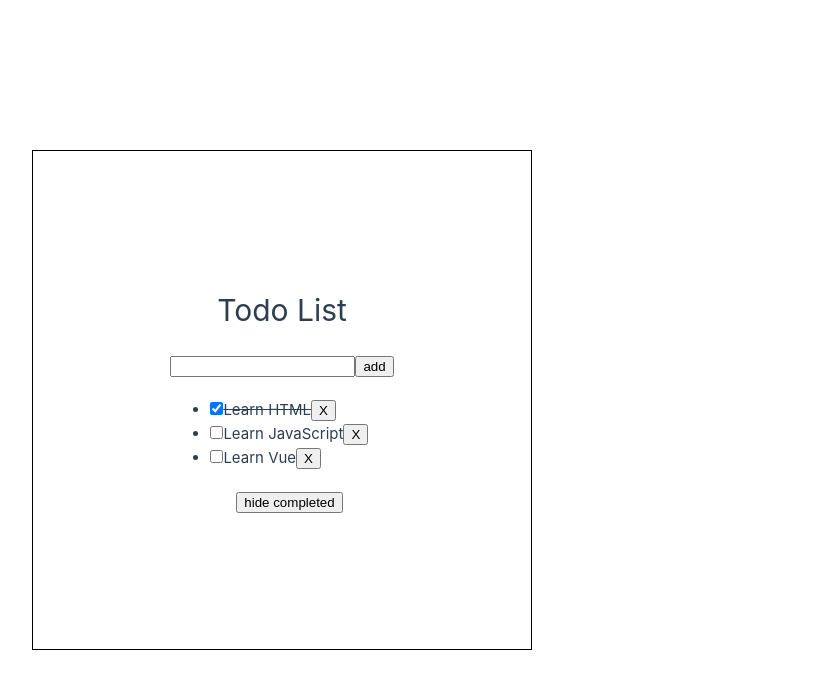
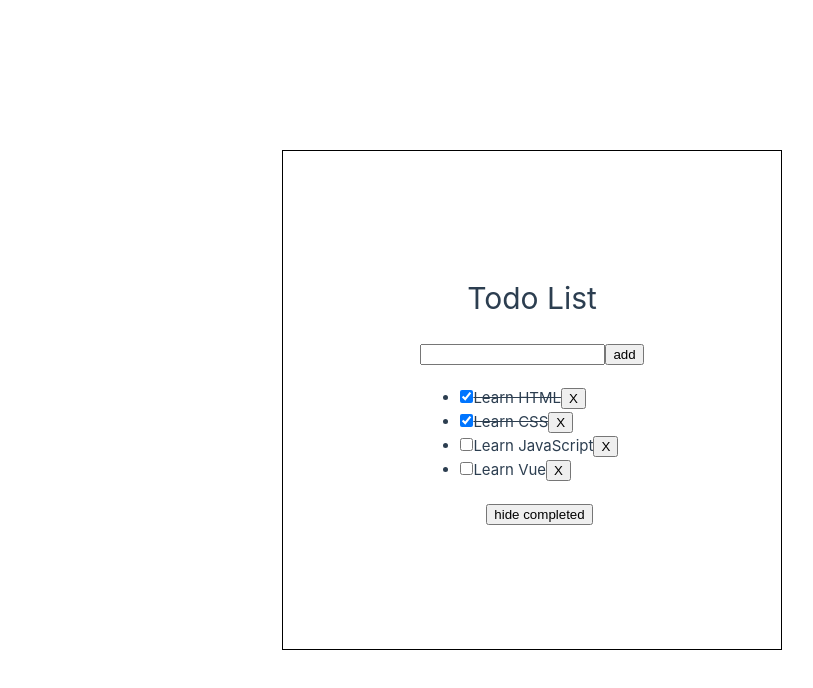
Before and after one commit to ads88364/skytek_20230908, a Vue app: page / in a window 1280 px wide. Shown: the top 688 px of the page, without its empty margins (108-921 px from the left). Built offline with nearby package versions, Linux system fonts and the light colour scheme.

Commit message:
作業更新

```diff
--- a/src/App.vue
+++ b/src/App.vue
@@ -1,9 +1,10 @@
 <script setup>
   import { ref, computed } from 'vue'
   // 表單資料
-  const lists= ref([{text:'Learn HTML',number:123456,done: true}
-                   ,{text:'Learn JavaScript',number:456798,done: false}
-                   ,{text:'Learn Vue',number:456798,done: false}])
+  const lists= ref([{text:'Learn HTML',number:123,done: true}
+                   ,{text:'Learn CSS',number:456,done: true}
+                   ,{text:'Learn JavaScript',number:798,done: false}
+                   ,{text:'Learn Vue',number:101112,done: false}])
   // 單項刪除
   const remove = (list) => {
       lists.value = lists.value.filter((e) => { return e !== list})
@@ -68,7 +69,9 @@
 
 
 <style scoped>
+
   .A{
+    left:50%;
     width:500px;
     height:500px;
     display:flex;
```
